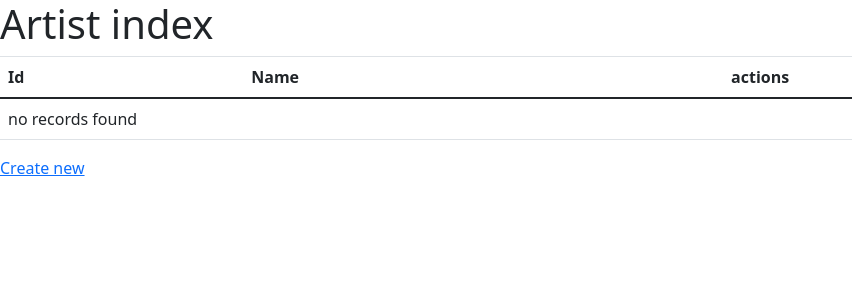
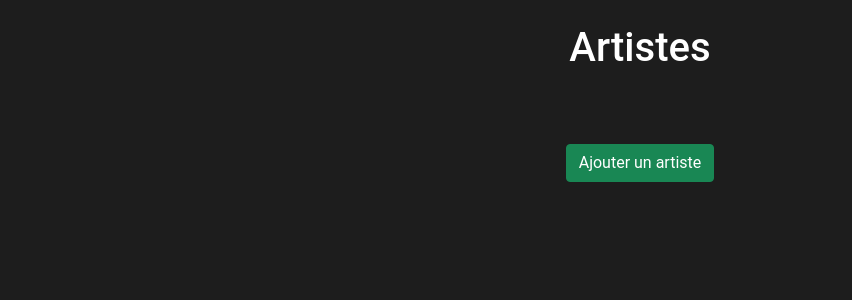
Before and after one commit to jonathanJORY/TpNoteSymfony, a Symfony app: template templates/artist/index.html.twig in a window 1280 px wide. Shown: the top 300 px of the page, without its empty margins (0-852 px from the left). Run offline with Twig, Linux system fonts and the light colour scheme; the template is opened without the code that fills it, so the values that code supplies are empty; some libraries are stand-ins or nearby versions.

Commit message:
index style OK

```diff
--- a/public/css/style.css
+++ b/public/css/style.css
@@ -28,3 +28,9 @@
     align-items: center;
     padding: auto;
 }
+
+.button-container {
+    display: flex;
+    justify-content: space-around;
+    width: 100%;
+}
--- a/templates/artist/index.html.twig
+++ b/templates/artist/index.html.twig
@@ -1,35 +1,39 @@
+
 {% extends 'base.html.twig' %}
 
 {% block title %}Artist index{% endblock %}
 
+
 {% block body %}
-    <h1>Artist index</h1>
 
-    <table class="table">
-        <thead>
-            <tr>
-                <th>Id</th>
-                <th>Name</th>
-                <th>actions</th>
-            </tr>
-        </thead>
-        <tbody>
+    <link rel="stylesheet" href="{{ asset('css/style.css') }}">
+</head>
+<body>
+
+<div class="container">
+    <h1 class="text-center mt-4">Artistes</h1>
+    <div class="row mt-5">
         {% for artist in artists %}
-            <tr>
-                <td>{{ artist.id }}</td>
-                <td>{{ artist.name }}</td>
-                <td>
-                    <a href="{{ path('app_artist_show', {'id': artist.id}) }}">show</a>
-                    <a href="{{ path('app_artist_edit', {'id': artist.id}) }}">edit</a>
-                </td>
-            </tr>
-        {% else %}
-            <tr>
-                <td colspan="3">no records found</td>
-            </tr>
+            <div class="col-lg-3 col-md-4 col-sm-6 mb-4">
+                <div class="card artist-card">
+                    <div class="card-body">
+                    <h5 class="card-title">{{ artist.name }}</h5>
+                    <p>ID: {{ artist.id }}</p>
+                    <div class="button-container">
+                        <a href="{{ path('app_artist_show', {'id': artist.id}) }}" class="btn btn-primary">Voir</a>
+                        <a href="{{ path('app_artist_edit', {'id': artist.id}) }}" class="btn btn-primary">Modifier</a>
+                    </div>
+                </div>
+                </div>
+
+            </div>
         {% endfor %}
-        </tbody>
-    </table>
+    </div>
+    <div class="row mt-4">
+        <div class="col text-center">
+            <a href="{{ path('app_artist_new') }}" class="btn btn-success">Ajouter un artiste</a>
+        </div>
+    </div>
+</div>
 
-    <a href="{{ path('app_artist_new') }}">Create new</a>
 {% endblock %}
```
